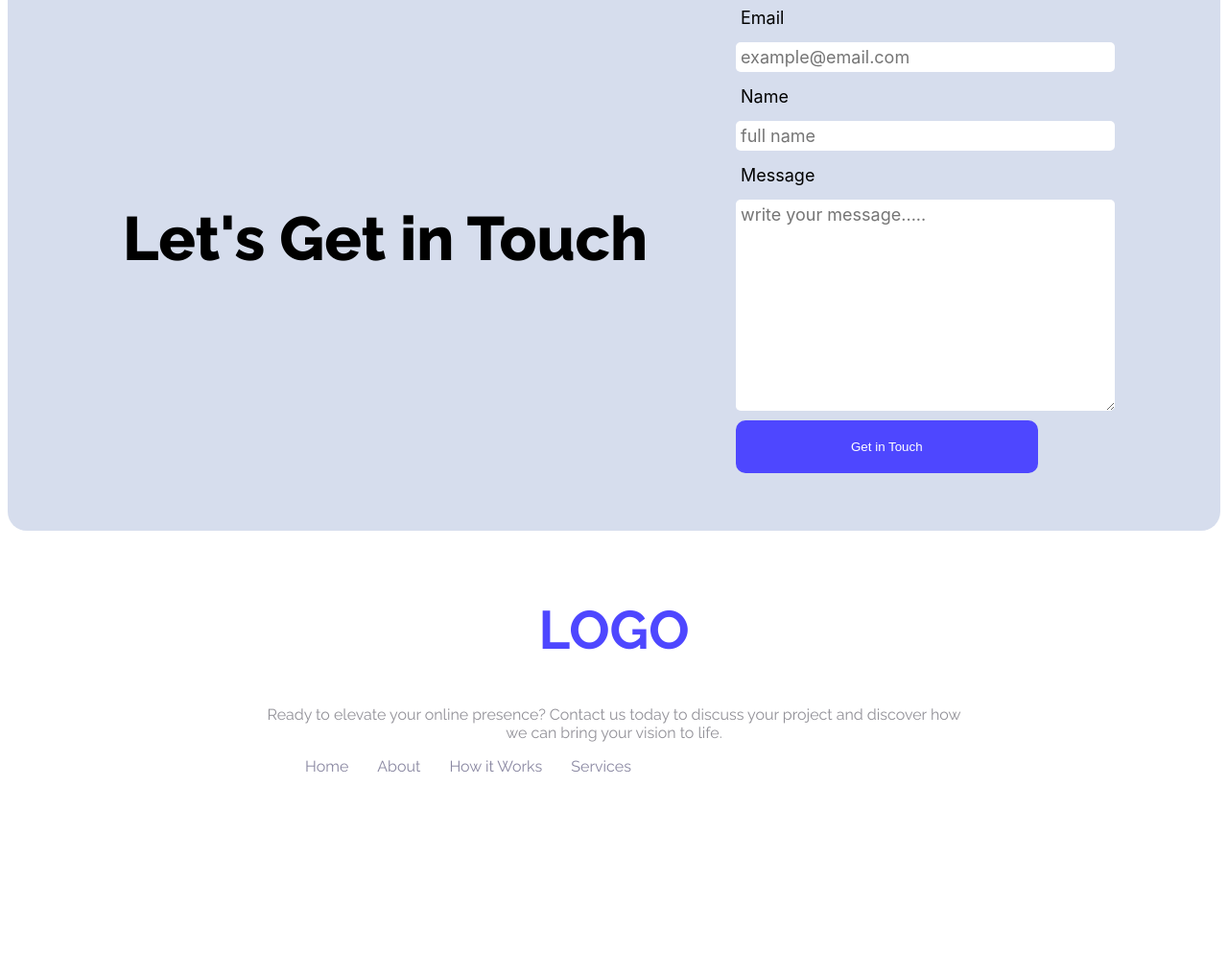
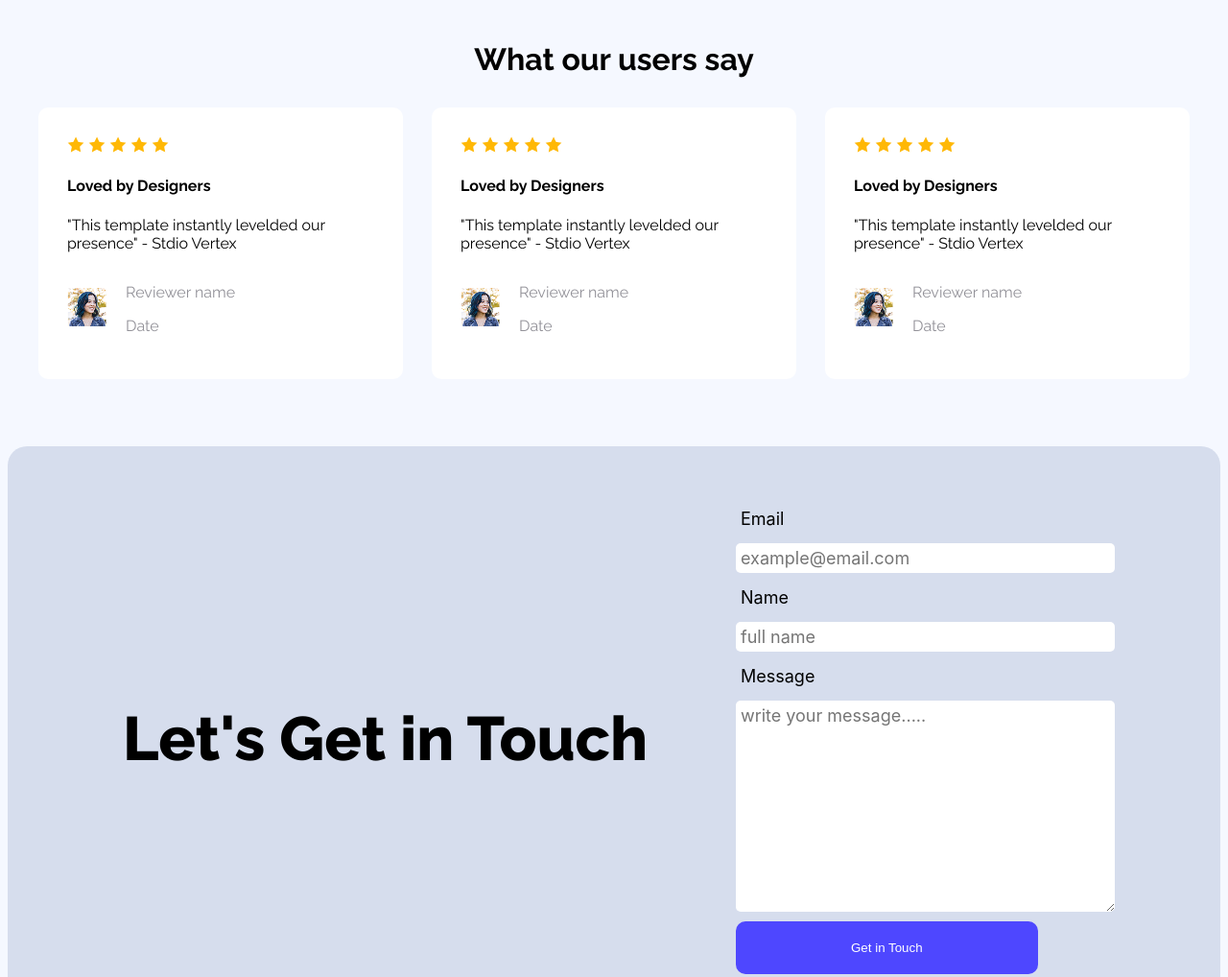
Before and after one commit to ZafirChowdhury/B12A01-landing-launchpad, a plain HTML site: page index.html in a window 1280 px wide. Shown: the part 1144-2162 px from the top of the page at 96% size. Before the commit the page ends 1968 px from the top, so only its background shows below. Drawn offline with Linux system fonts and the light colour scheme.

Commit message:
Add User Review Section

```diff
--- a/index.html
+++ b/index.html
@@ -71,8 +71,78 @@
         </section>
 
         <!-- User Reviews -->
+        <section class="user-review section-container">
+            <h3 class="title-font" style="text-align: center;">What our users say</h3>
+            <div class="user-review-box">
+                <div class="review">
+                    <img src="Assets/icon-star.png" alt="">
+                    <img src="Assets/icon-star.png" alt="">
+                    <img src="Assets/icon-star.png" alt="">
+                    <img src="Assets/icon-star.png" alt="">
+                    <img src="Assets/icon-star.png" alt="">
+
+                    <h4 class="review-title">Loved by Designers</h4>
+                    <p class="review-text">"This template instantly levelded our presence" - Stdio Vertex</p>
 
 
+                    <div class="reviewer">
+                        <div>
+                            <img src="Assets/avatar.png" alt="User Image">
+                        </div>
+
+                        <div>
+                            <p class="reviewer-name normal-text">Reviewer name</p>
+                            <p class="normal-text">Date</p>
+                        </div>
+                    </div>
+                </div>
+
+                <div class="review">
+                    <img src="Assets/icon-star.png" alt="">
+                    <img src="Assets/icon-star.png" alt="">
+                    <img src="Assets/icon-star.png" alt="">
+                    <img src="Assets/icon-star.png" alt="">
+                    <img src="Assets/icon-star.png" alt="">
+
+                    <h4 class="review-title">Loved by Designers</h4>
+                    <p class="review-text">"This template instantly levelded our presence" - Stdio Vertex</p>
+
+                    <div class="reviewer">
+                        <div>
+                            <img src="Assets/avatar.png" alt="User Image">
+                        </div>
+
+                        <div>
+                            <p class="reviewer-name normal-text">Reviewer name</p>
+                            <p class="normal-text">Date</p>
+                        </div>
+                    </div>
+                </div>
+
+                <div class="review">
+                    <img src="Assets/icon-star.png" alt="">
+                    <img src="Assets/icon-star.png" alt="">
+                    <img src="Assets/icon-star.png" alt="">
+                    <img src="Assets/icon-star.png" alt="">
+                    <img src="Assets/icon-star.png" alt="">
+
+                    <h4 class="review-title">Loved by Designers</h4>
+                    <p class="review-text">"This template instantly levelded our presence" - Stdio Vertex</p>
+
+                    <div class="reviewer">
+                        <div>
+                            <img src="Assets/avatar.png" alt="User Image">
+                        </div>
+
+                        <div>
+                            <p class="reviewer-name normal-text">Reviewer name</p>
+                            <p class="normal-text">Date</p>
+                        </div>
+                    </div>
+                </div>
+
+            </div>
+        </section>
         <!-- Focus Section -->
 
         <section class="contact section-container section-container-bg-color">
--- a/style.css
+++ b/style.css
@@ -5,6 +5,10 @@ header {
     background-repeat: no-repeat;
     min-height: 300px;
     width: 100%;
+}
+
+body {
+    background-color: #F5F8FF;
 }
 
 .section-container {
@@ -86,6 +90,9 @@ header {
     display: flex;
     justify-content: space-between;
     gap: 30px;
+    background-color: #FFFFFF;
+    padding: 50px;
+    border-radius: 10px;
 }
 
 .action-img img {
@@ -158,9 +165,33 @@ footer ul {
     display: flex;
     gap: 30px;
     list-style: none;
+    justify-content: space-evenly;
 }
 
 footer a {
     color: #8987A1;
     text-decoration: none;
 }
+
+/* Review Section */
+.user-review {
+
+}
+
+.user-review-box {
+    display: flex;
+    justify-content: space-evenly;
+    gap: 30px;
+}
+
+.review {
+    border-radius: 10px;
+    background-color: #FFFFFF;
+    padding: 30px;
+}
+
+.reviewer {
+    display: flex;
+    gap: 20px;
+    align-items: center;
+}
```
